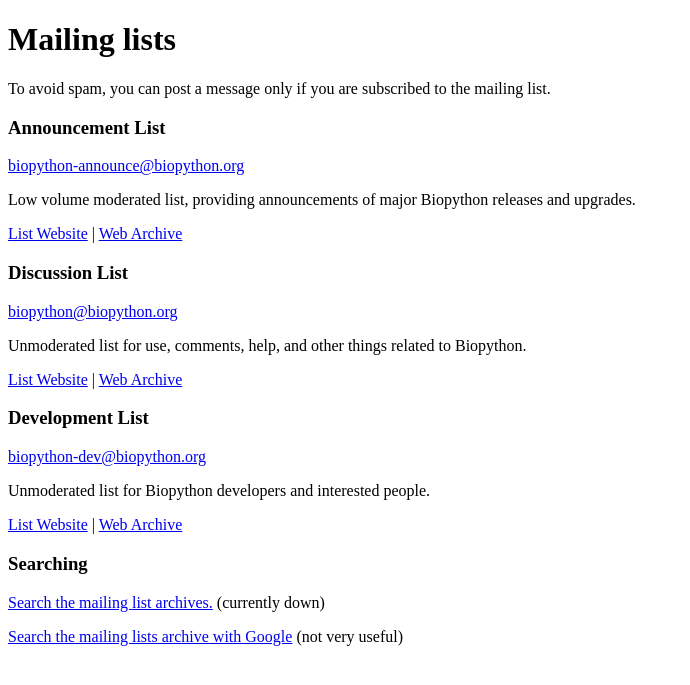
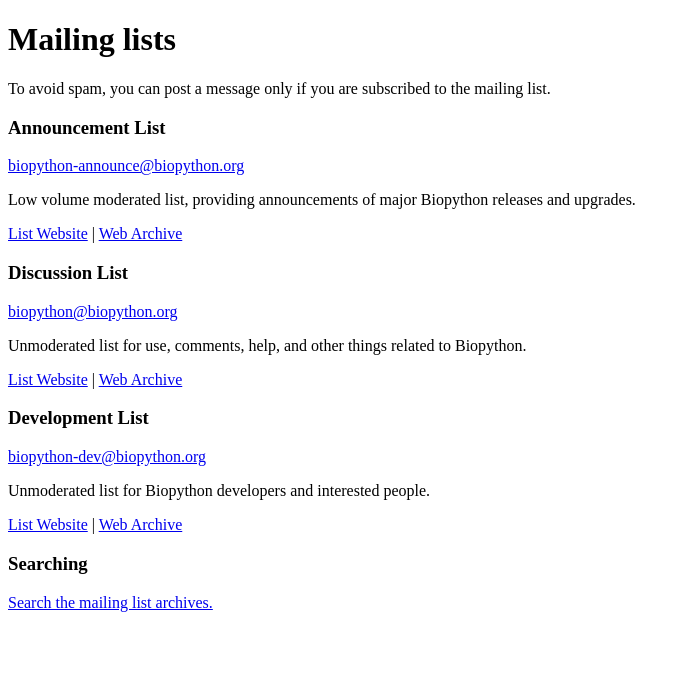
Before and after one commit to biopython/biopython.github.io, a Jekyll site: the page built from wiki/Mailing_lists.md, in a window 1280 px wide. Shown: the top 685 px of the page, without its empty margins (0-690 px from the left). Built offline with Jekyll 4.4.1, drawn with Linux system fonts in a browser that asks for light colours.

Commit message:
http://search.open-bio.org/ is back :)

```diff
--- a/wiki/Mailing_lists.md
+++ b/wiki/Mailing_lists.md
@@ -40,10 +40,4 @@ Website](http://lists.open-bio.org/mailman/listinfo/biopython-dev/) |
 
 ### Searching
 
-[Search the mailing list
-archives.](http://search.open-bio.org/cgi-bin/mail-search.cgi)
-(currently down)
-
-[Search the mailing lists archive with
-Google](http://www.google.com/search?q=site:biopython.org+inurl:pipermail&hl=en&safe=off&as_qdr=all)
-(not very useful)
+[Search the mailing list archives.](http://search.open-bio.org/)
```
Also changed, not shown: 1 other file.
